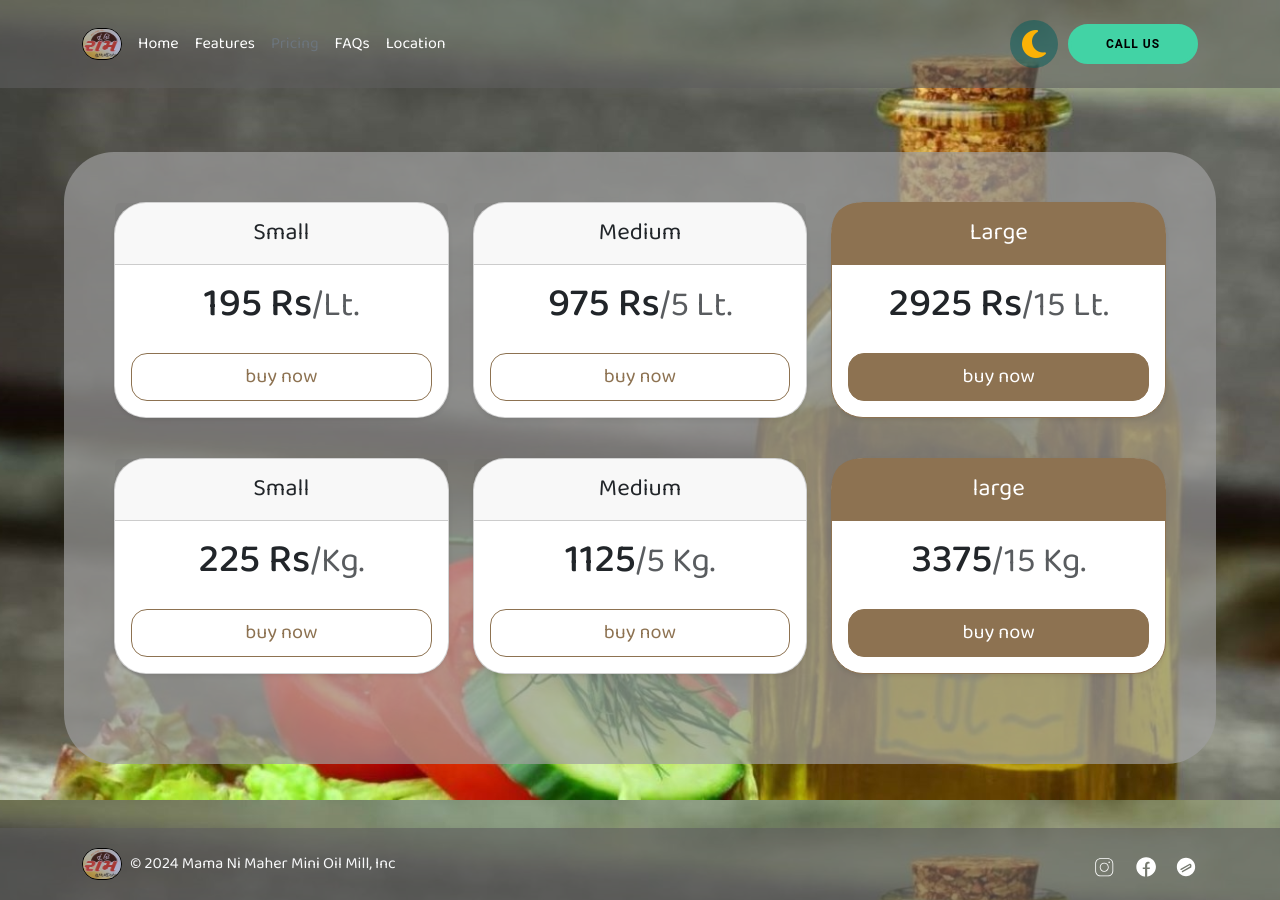
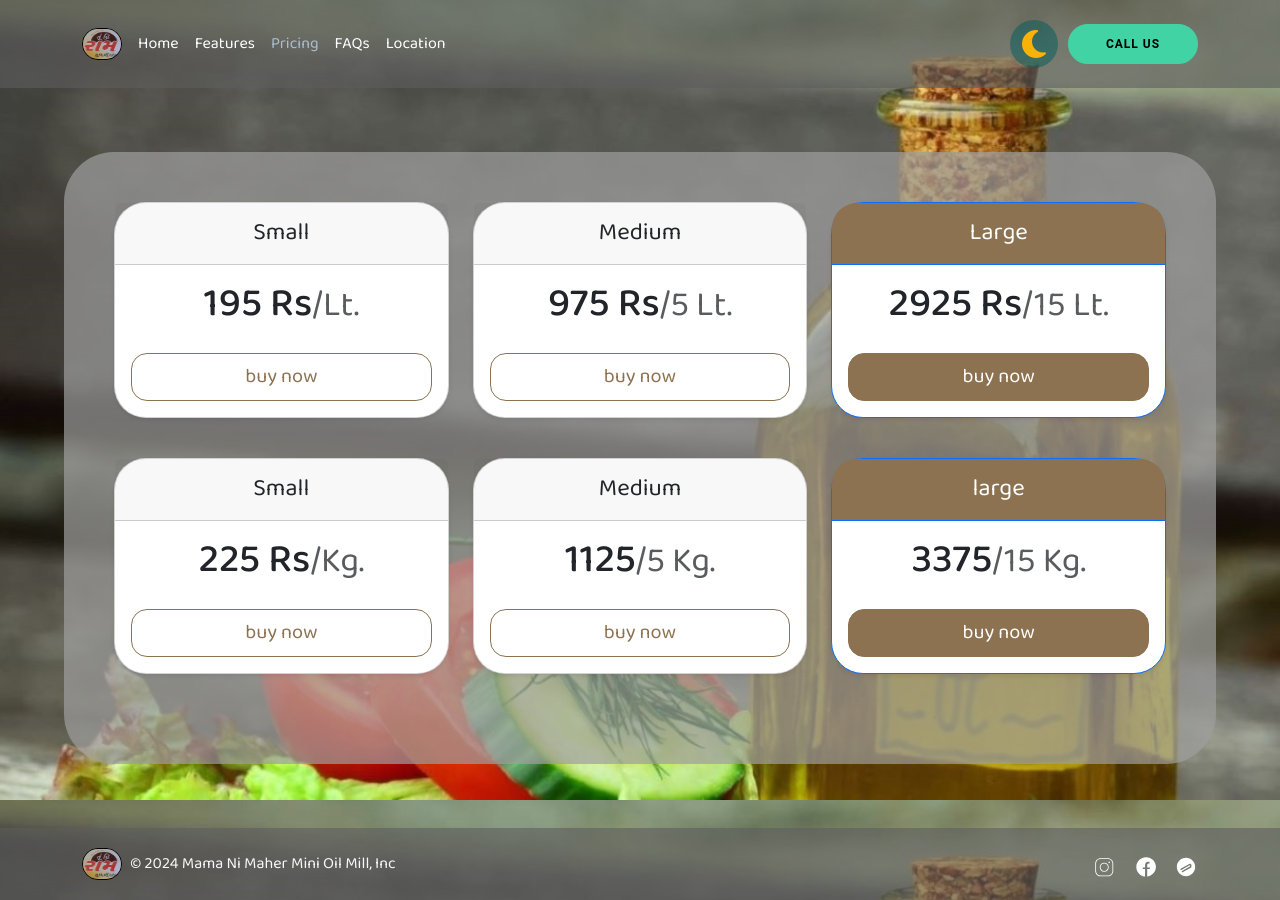
Before and after one commit to Hkoradiya123/wtproject, a plain HTML site: page MILL/pages/product.html in a window 1280 px wide. Drawn offline with Linux system fonts and the light colour scheme.

Commit message:
Update pages.css

```diff
--- a/MILL/CSS/pages.css
+++ b/MILL/CSS/pages.css
@@ -146,14 +146,16 @@ footer {
     transform: translateX(-50px);
 }
 
-.border-primary {
-    --bs-border-opacity: 1;
-    border-color: rgb(141 114 81) !important;
-}
+
 
 .head-large-card {
     color: #fff !important;
     background-color: #8d7251;
+}
+
+.text-secondary {
+    --bs-text-opacity: 1;
+    color: rgb(171 190 208) !important;
 }
 /* Dark Theme */
 
@@ -205,7 +207,7 @@ body.dark #callbtn {
     /* Center content within the container */
 }
 .map{
-    border-radius: 30px;
+    border-radius: 20px;
 }
 
 .btn-pricing-large {
```
